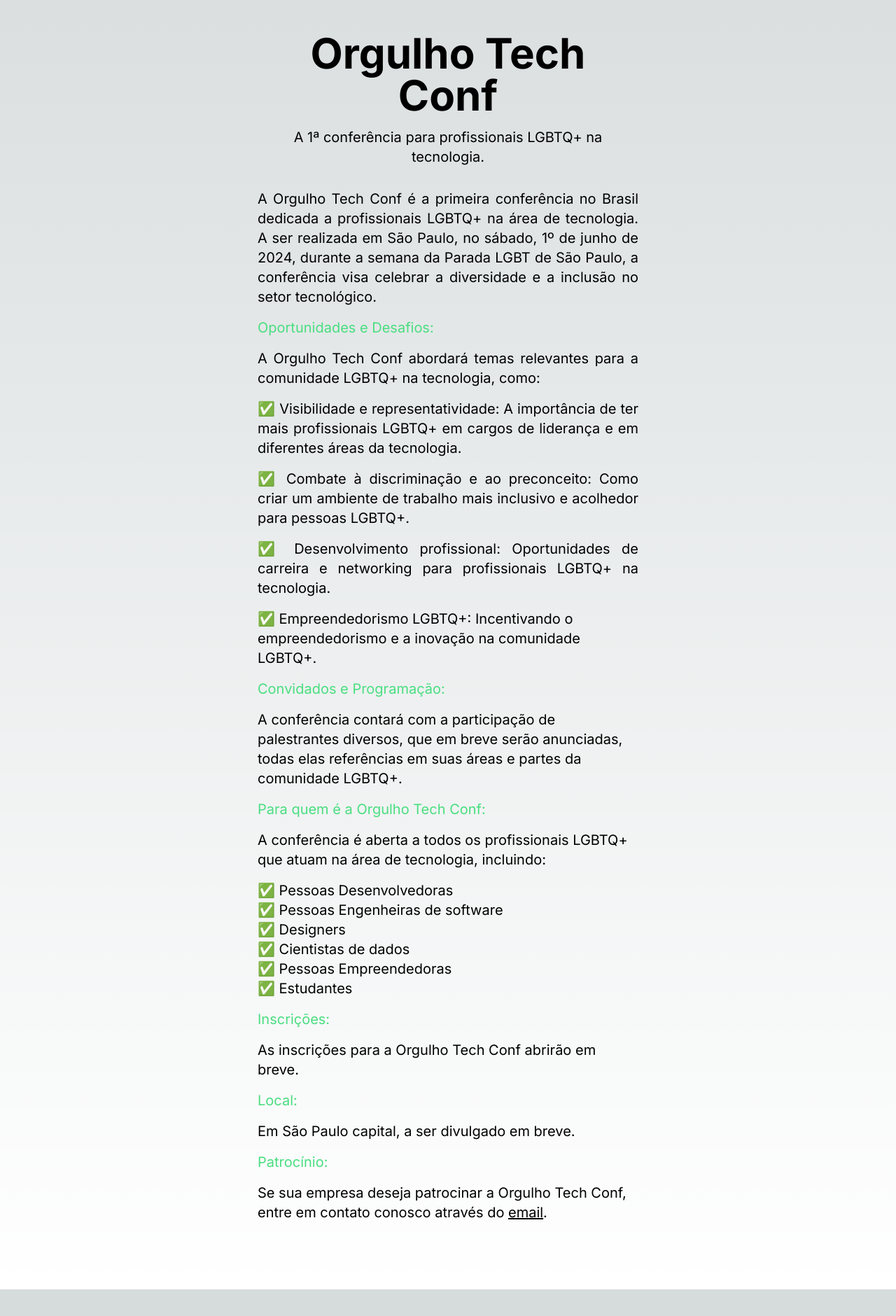
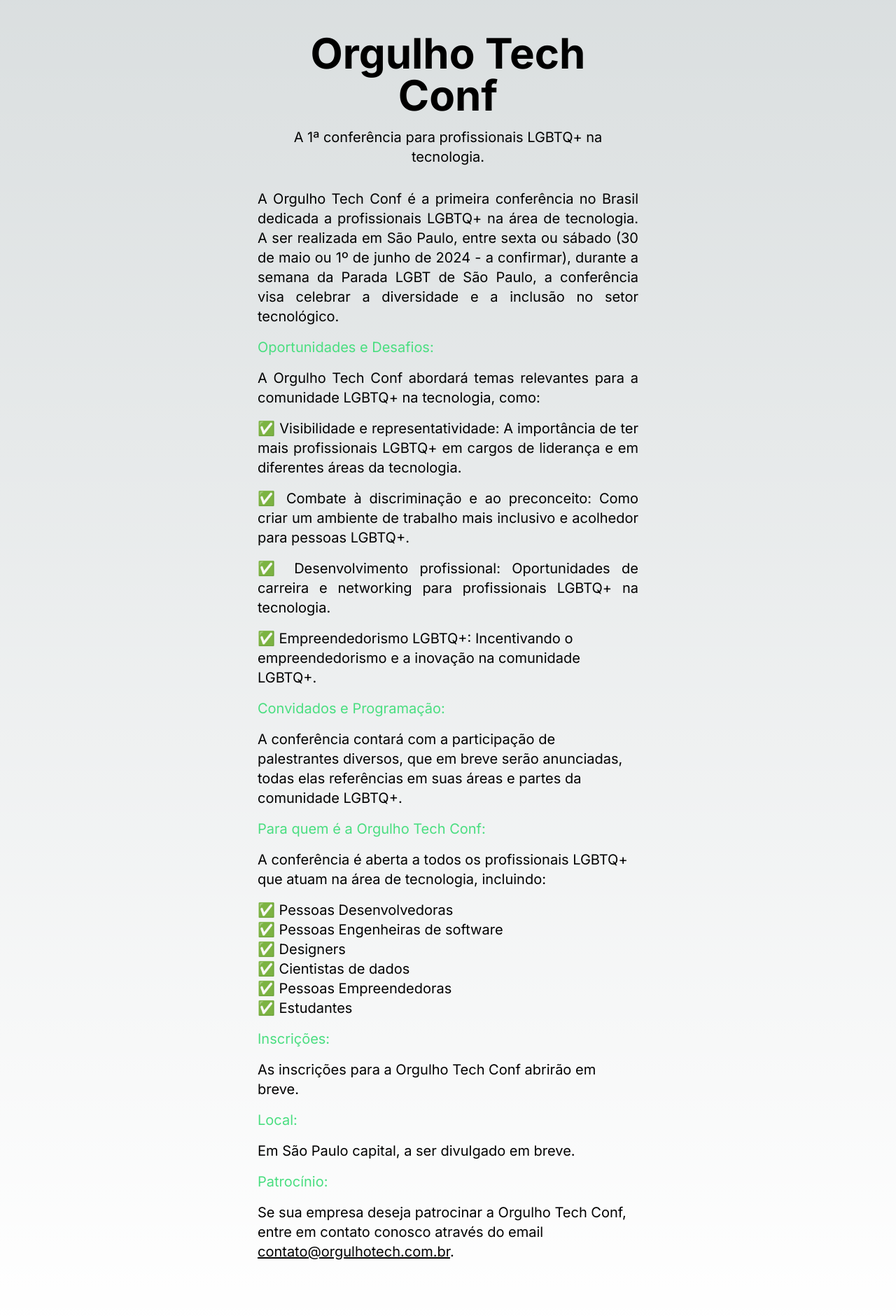
Before and after one commit to danvitoriano/orgulhotech, a Next.js app: page /sobre in a window 1280 px wide. Shown: the part 226-2106 px from the top of the page at 70% size. Before the commit the page ends 2068 px from the top, so only its background shows below. Built offline with nearby package versions, Linux system fonts and the light colour scheme.

Commit message:
fix date, new email and links to social media

```diff
--- a/src/app/page.tsx
+++ b/src/app/page.tsx
@@ -7,11 +7,11 @@ export default function Home() {
       <div className="z-10 w-full max-w-5xl items-center justify-between font-mono text-sm lg:flex">
         <p className="fixed left-0 top-0 flex w-full justify-center border-b border-gray-300 bg-gradient-to-b from-zinc-200 pb-6 pt-8 backdrop-blur-2xl dark:border-neutral-800 dark:bg-zinc-800/30 dark:from-inherit lg:static lg:w-auto  lg:rounded-xl lg:border lg:bg-gray-200 lg:p-4 lg:dark:bg-zinc-800/30">
           #saveTheDate&nbsp;
-          <code className="font-mono font-bold">1º de Junho de 2024</code>
+          <code className="font-mono font-bold">30 de maio ou 1º de Junho de 2024</code>
         </p>
         <div className="fixed bottom-0 left-0 flex h-48 w-full items-end justify-center bg-gradient-to-t from-white via-white dark:from-black dark:via-black lg:static lg:h-auto lg:w-auto lg:bg-none">
           <a
-            className="pointer-events-none flex place-items-center gap-2 p-8 lg:pointer-events-auto lg:p-1"
+            className="flex place-items-center gap-2 p-8 lg:pointer-events-auto lg:p-1"
             href="https://instagram.com/orgulhotech"
             target="_blank"
             rel="noopener noreferrer"
@@ -26,7 +26,7 @@ export default function Home() {
             />
           </a>
           <a
-            className="pointer-events-none flex place-items-center gap-2 p-8 lg:pointer-events-auto lg:p-1"
+            className="flex place-items-center gap-2 p-8 lg:pointer-events-auto lg:p-1"
             href="https://youtube.com/@orgulhotech"
             target="_blank"
             rel="noopener noreferrer"
@@ -41,7 +41,7 @@ export default function Home() {
             />
           </a>
           <a
-            className="pointer-events-none flex place-items-center gap-2 p-8 lg:pointer-events-auto lg:p-1"
+            className="flex place-items-center gap-2 p-8 lg:pointer-events-auto lg:p-1"
             href="https://linkedin.com/company/orgulhotech"
             target="_blank"
             rel="noopener noreferrer"
@@ -56,7 +56,7 @@ export default function Home() {
             />
           </a>
           <a
-            className="pointer-events-none flex place-items-center gap-2 p-8 lg:pointer-events-auto lg:p-1"
+            className="flex place-items-center gap-2 p-8 lg:pointer-events-auto lg:p-1"
             href="https://twitter.com/orgulhotech"
             target="_blank"
             rel="noopener noreferrer"
@@ -145,7 +145,7 @@ export default function Home() {
         </a>
 
         <a
-          href="mailto:lgbtechconf@gmail.com"
+          href="mailto:contato@orgulhotech.com.br"
           className="group rounded-lg border border-transparent px-5 py-4 transition-colors hover:border-gray-300 hover:bg-gray-100 hover:dark:border-neutral-700 hover:dark:bg-neutral-800/30"
           target="_blank"
           rel="noopener noreferrer"
@@ -157,7 +157,7 @@ export default function Home() {
             </span>
           </h2>
           <p className={`m-0 max-w-[30ch] text-sm opacity-50`}>
-            Seja um patrocinador e apoie a diversidade no mercado de tecnologia.
+            Seja uma patrocinadora e apoie a diversidade no mercado de tecnologia.
           </p>
         </a>
       </div>
--- a/src/app/sobre/page.tsx
+++ b/src/app/sobre/page.tsx
@@ -84,7 +84,7 @@ export default function Sobre() {
         <p className="text-lg lg:text-xl mt-4 text-justify">
           A Orgulho Tech Conf é a primeira conferência no Brasil dedicada a
           profissionais LGBTQ+ na área de tecnologia. A ser realizada em São
-          Paulo, no sábado, 1º de junho de 2024, durante a semana da Parada LGBT
+          Paulo, entre sexta ou sábado (30 de maio ou 1º de junho de 2024 - a confirmar), durante a semana da Parada LGBT
           de São Paulo, a conferência visa celebrar a diversidade e a inclusão
           no setor tecnológico.
         </p>
@@ -157,9 +157,9 @@ export default function Sobre() {
         </p>
         <p className="text-lg lg:text-xl mt-4 text-left">
           Se sua empresa deseja patrocinar a Orgulho Tech Conf, entre em contato
-          conosco através do{" "}
-          <a href="mailto:lgbtechconf@gmail.com" className="underline">
-            email
+          conosco através do email{" "}
+          <a href="mailto:contato@orgulhotech.com.br" className="underline">
+            contato@orgulhotech.com.br
           </a>
           .
         </p>
```
